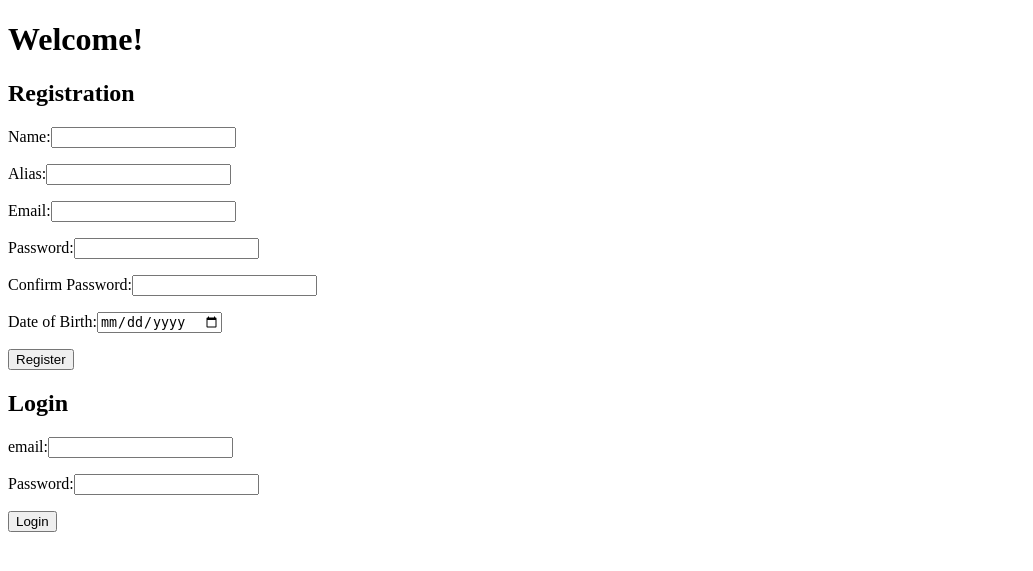
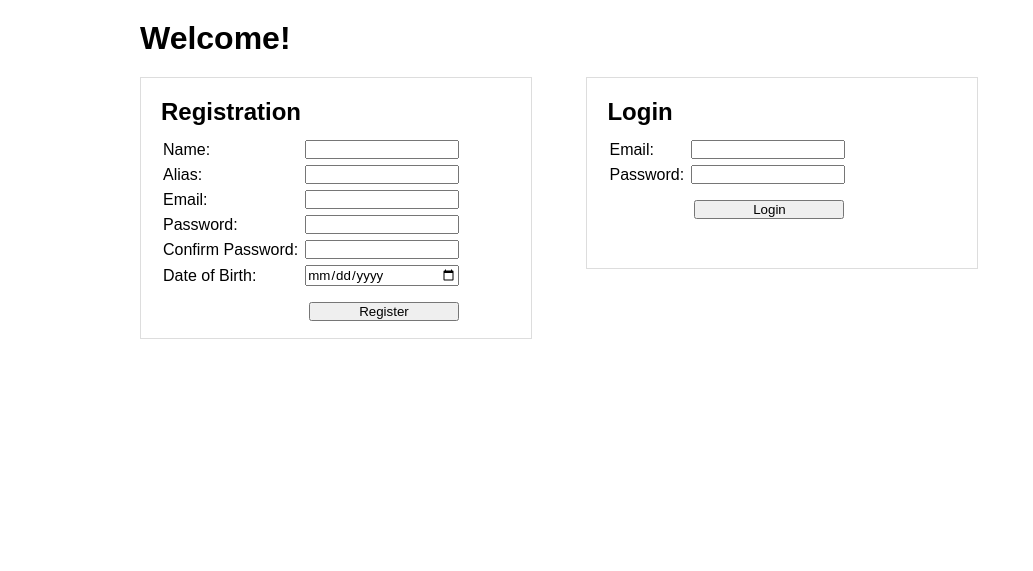
Before and after one commit to ashtran/Friends, a Django app: page / in a window 1280 px wide. Shown: the top 571 px of the page, without its empty margins (0-1033 px from the left). Run offline with Django 3.2, Linux system fonts and the light colour scheme; parts of the project's set-up code (start-up, migrations or seed data) failed here and were passed over.

Commit message:
some styling

```diff
--- a/apps/friends/models.py
+++ b/apps/friends/models.py
@@ -49,7 +49,7 @@ class UserManager(models.Manager):
                 if not field in errors and len(value) < 3:
                     errors[field]="{} field must be at least 3 characters".format(field.replace('_',' '))
                 elif not field in errors and not re.match(EMAIL_REGEX,post_data[field]):
-                    errors[field]="{} Invalid characters in { field}".format(field)
+                    errors[field]="Invalid characters in {}".format(field)
                 elif len(self.filter(email=post_data['email']))> 0:
                     errors[field]= "{} is already in use".format(field)
             if field == "dob":
--- a/apps/friends/static/friends/css/style.css
+++ b/apps/friends/static/friends/css/style.css
@@ -0,0 +1,131 @@
+*{
+  margin:0px;
+  padding:0px;
+  font-family: Arial;
+}
+
+#container{
+  margin:auto;
+  width:1000px;
+  padding: 20px;
+}
+
+/*--- Login/Registration ----*/
+.registration{
+  display: inline-block;
+  position: relative;
+  margin: 20px 50px 0px 0px;
+  padding: 20px;
+  width: 350px;
+  height: 220px;
+  border: 1px solid #ddd;
+}
+
+.loginbox{
+  display: inline-block;
+  position: relative;
+  vertical-align: top;
+  margin-top: 20px;
+  padding: 20px;
+  width: 350px;
+  height: 150px;
+  border: 1px solid #ddd;
+}
+.errordisplay{
+  display: inline-block;
+  position: relative;
+  vertical-align: top;
+}
+.registration h2{
+  margin-bottom: 10px;
+}
+.loginbox h2{
+  margin-bottom: 10px;
+}
+.registration form, .loginbox form{
+  text-align: left;
+}
+input{
+  width: 150px;
+  margin: 2px 5px;
+}
+.registration table, .loginbox table{
+  border: none;
+}
+.registration p{
+  margin:10px 0px 0px 143px;
+}
+.loginbox p{
+  margin:10px 0px 0px 82px;
+}
+/*--- Dashboard ----*/
+.title{
+  top: 10px;
+}
+.title a:link{
+  display: inline-block;
+  position: relative;
+  left:600px;
+}
+.title h2{
+  display: inline-block;
+  position: relative;
+}
+
+.yourfriends{
+  display: inline-block;
+  position: relative;
+  top: 10px;
+}
+.others{
+  display: inline-block;
+  position: relative;
+  top: 50px;
+}
+h4{
+  padding-bottom: 20px;
+}
+.yourfriends table {
+    border-collapse: collapse;
+    width: 700px;
+}
+
+.others table {
+    border-collapse: collapse;
+    width: 500px;
+}
+.others td, .yourfriends td{
+  text-align: left;
+  padding: 2px 10px 2px 5px;
+  border: 1px solid #ddd;
+  font-size: 14px;
+}
+
+.others th, .yourfriends th{
+  text-align: left;
+  padding: 2px 20px 2px 5px;
+  border: 1px solid #ddd;
+  font-size:14px;
+  width: 25px;
+}
+
+button{
+  font-size: 12px;
+  background: #D2EEFF;
+  border: 1px solid #fff;
+  color: #000;
+  padding: 2px 5px;
+}
+.user a:link{
+  display: inline-block;
+  position: relative;
+  padding-right: 20px;
+  left:600px;
+}
+.user h2{
+  margin-top: 50px;
+  padding-bottom: 20px;
+}
+.user p{
+  padding-bottom: 10px;
+}
--- a/apps/friends/templates/friends/index.html
+++ b/apps/friends/templates/friends/index.html
@@ -4,40 +4,72 @@
     <meta charset="utf-8">
     <title>Login/Registration</title>
     <meta name="description" content= "Insert description of webpage">
+    {% load staticfiles %}
+    <link rel="stylesheet" href="{% static 'friends/css/style.css' %}">
   </head>
 
   <body>
+    <div id=container>
+        <h1> Welcome!</h1>
+      <div class="registration">
+        <h2>Registration</h2>
+        <form action="/createuser" method="post">
+        {% csrf_token %}
+        <table>
+          <tr>
+            <td>Name:</td>
+            <td><input type="text" name="name"></td>
+          </tr>
+          <tr>
+            <td>Alias:</td>
+            <td><input type="text" name="alias"></td>
+          </tr>
+          <tr>
+            <td>Email:</td>
+            <td><input type="text" name="email"></td>
+          </tr>
+          <tr>
+            <td>Password:</td>
+            <td><input type="text" name="password"></td>
+          </tr>
+          <tr>
+            <td>Confirm Password:</td>
+            <td><input type="text" name="confirmpw"></td>
+          </tr>
+          <tr>
+            <td>Date of Birth:</td>
+            <td><input type="date" name="dob"></td>
+          </tr>
+        </table>
+            <p><input type="submit" value="Register"></p>
 
-    <div class="registration">
-      <h1> Welcome!</h1>
-      <h2>Registration</h2>
-      {% if messages %}
-        {% for k in messages%}
-      <p {% if k.tags %} class="{{ k.tags }}" {% endif %} >
-        {{ k }}
-      </p>
-        {% endfor %}
-      {% endif %}
-      <form action="/createuser" method="post">
-      {% csrf_token %}
-        <p>Name:<input type="text" name="name"></p>
-        <p>Alias:<input type="text" name="alias"></p>
-        <p>Email:<input type="text" name="email"></p>
-        <p>Password:<input type="text" name="password"></p>
-        <p>Confirm Password:<input type="text" name="confirmpw"></p>
-        <p>Date of Birth:<input type="date" name="dob"></p>
-        <p><input type="submit" value="Register"></p>
-      </form>
-    </div>
+        </form>
+      </div>
 
-    <div class="login">
-      <h2>Login</h2>
-      <form action="/login" method="post">
-      {% csrf_token %}
-        <p>email:<input type="text" name="email"></p>
-        <p>Password:<input type="text" name="password"></p>
-        <p><input type="submit" value="Login"></p>
-      </form>
+      <div class="loginbox">
+        <h2>Login</h2>
+        <form action="/login" method="post">
+        {% csrf_token %}
+        <table>
+          <tr>
+            <td>Email:</td>
+            <td><input type="text" name="email"></td>
+          </tr>
+          <tr>
+            <td>Password:</td>
+            <td><input type="text" name="password"></td>
+        </table>
+          <p><input type="submit" value="Login"></p>
+        </form>
+      </div>
+      <div class="errordisplay">
+        {% if messages %}
+          {% for k in messages%}
+        <p {% if k.tags %} class="{{ k.tags }}" {% endif %} >
+          {{ k | capfirst }}
+        </p>
+          {% endfor %}
+        {% endif %}
     </div>
 
   </body>
```
Also changed, not shown: apps/friends/templates/friends/dashboard.html (+10 -9 lines), apps/friends/templates/friends/friends.html (+6 -4 lines), db.sqlite3, 2 other files.
